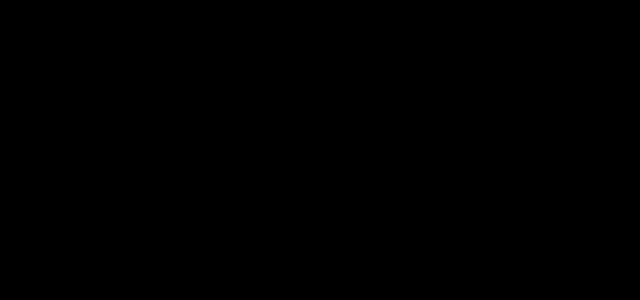
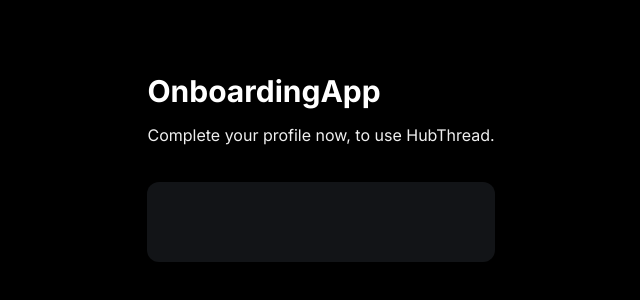
Before and after one commit to DevAnonitos/community-hubThread, a Next.js app: page /onboarding in a window 1280 px wide. Shown: the part 234-534 px from the top of the page, without its empty margins (319-959 px from the left). Built offline with nearby package versions, Linux system fonts and the light colour scheme.

Commit message:
update-Add->OnBoardingpage

```diff
--- a/app/(auth)/layout.tsx
+++ b/app/(auth)/layout.tsx
@@ -26,7 +26,11 @@ export default function RootLayout({
             }}
         >
             <html lang="en">
-                <body className={`${inter.className} bg-dark-1`}>
+                <body
+                    className={`${inter.className}
+                    bg-dark-1 flex flex-col justify-center items-center min-h-screen`
+                    }
+                >
                     {children}
                 </body>
             </html>
--- a/app/(auth)/onboarding/page.tsx
+++ b/app/(auth)/onboarding/page.tsx
@@ -1,6 +1,24 @@
 
 async function Page() {
+    return (
+        <>
+            <main
+                className="mx-auto flex max-w-3xl
+                flex-col justify-start px-10 py-20"
+            >
+                <h1 className="head-text">
+                    OnboardingApp
+                </h1>
+                <p className='mt-3 text-base-regular text-light-2'>
+                    Complete your profile now, to use HubThread.
+                </p>
 
-}
+                <section className="mt-9 bg-dark-2 p-10 rounded-xl">
+
+                </section>
+            </main>
+        </>
+    );
+};
 
 export default Page;
```
